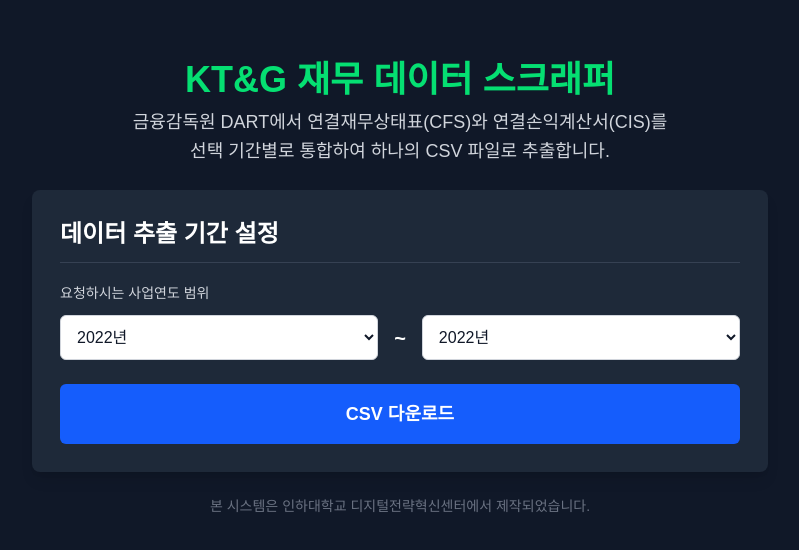
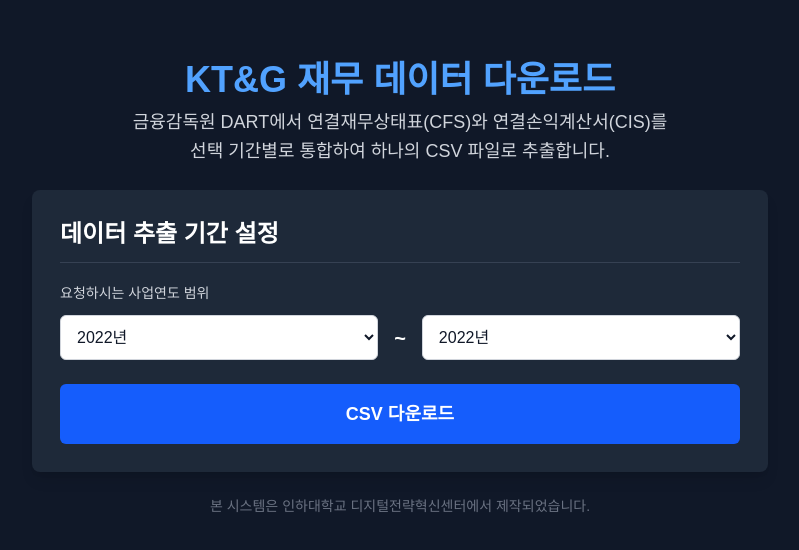
Before and after one commit to sngwonkim/opendart_scrapper_fe, a Next.js app: page / in a window 1280 px wide. Shown: the part 112-662 px from the top of the page, without its empty margins (240-1039 px from the left). Built offline with nearby package versions, Linux system fonts and the light colour scheme.

Commit message:
enhance Layotjjinmak

```diff
--- a/app/page.tsx
+++ b/app/page.tsx
@@ -96,8 +96,8 @@
       {/* 폭을 너무 넓히지 말고, 불필요 여백 축소 */}
       <div className="w-full max-w-3xl px-4">
         <header className="mb-6 text-center">
-          <h1 className="text-3xl sm:text-4xl font-extrabold mb-2 text-green-400">
-            KT&G 재무 데이터 스크래퍼
+          <h1 className="text-3xl sm:text-4xl font-extrabold mb-2 text-blue-400">
+            KT&G 재무 데이터 다운로드
           </h1>
           <p className="text-gray-300 text-base sm:text-lg leading-relaxed">
             금융감독원 DART에서 연결재무상태표(CFS)와 연결손익계산서(CIS)를<br className="hidden sm:inline" />
```
